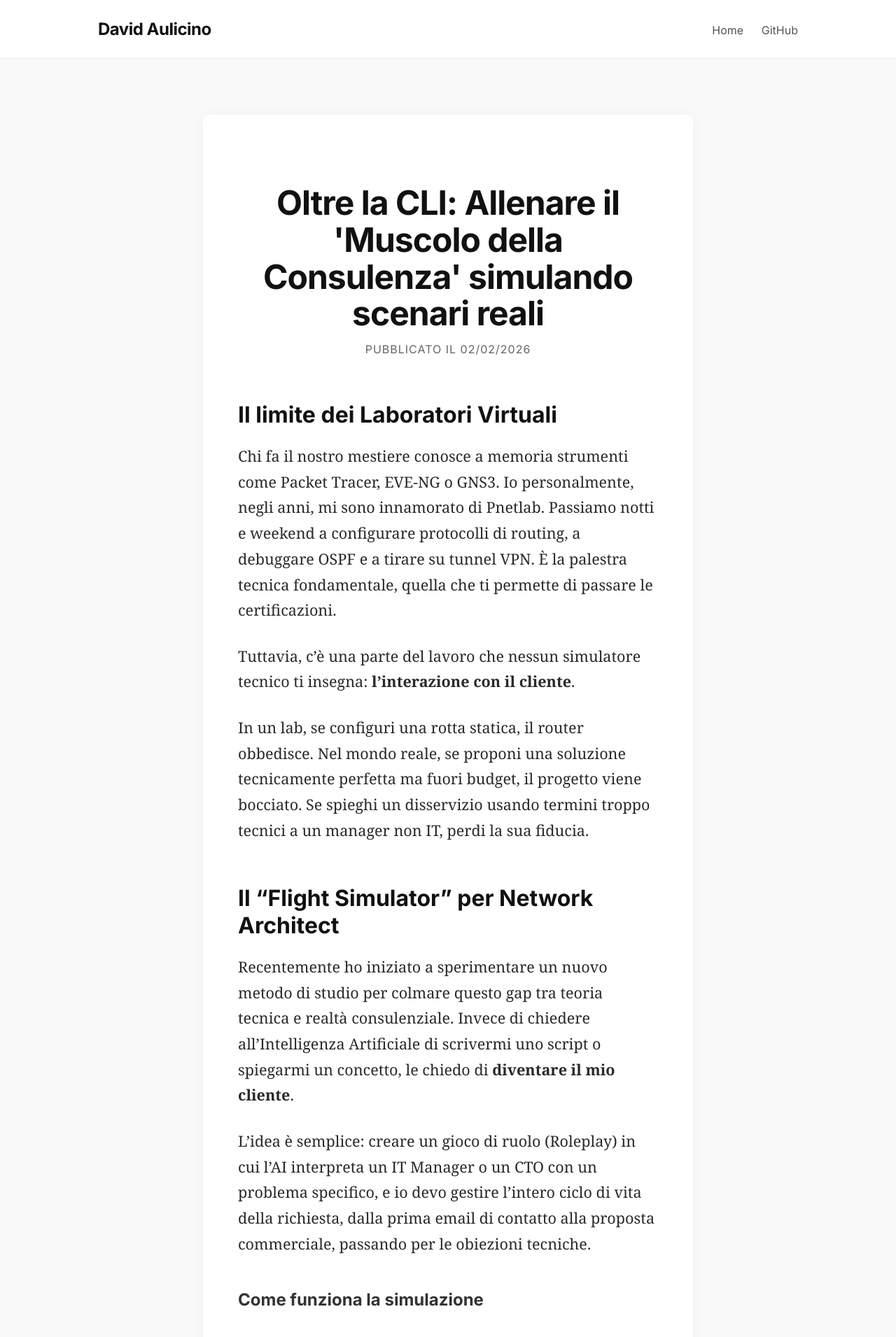
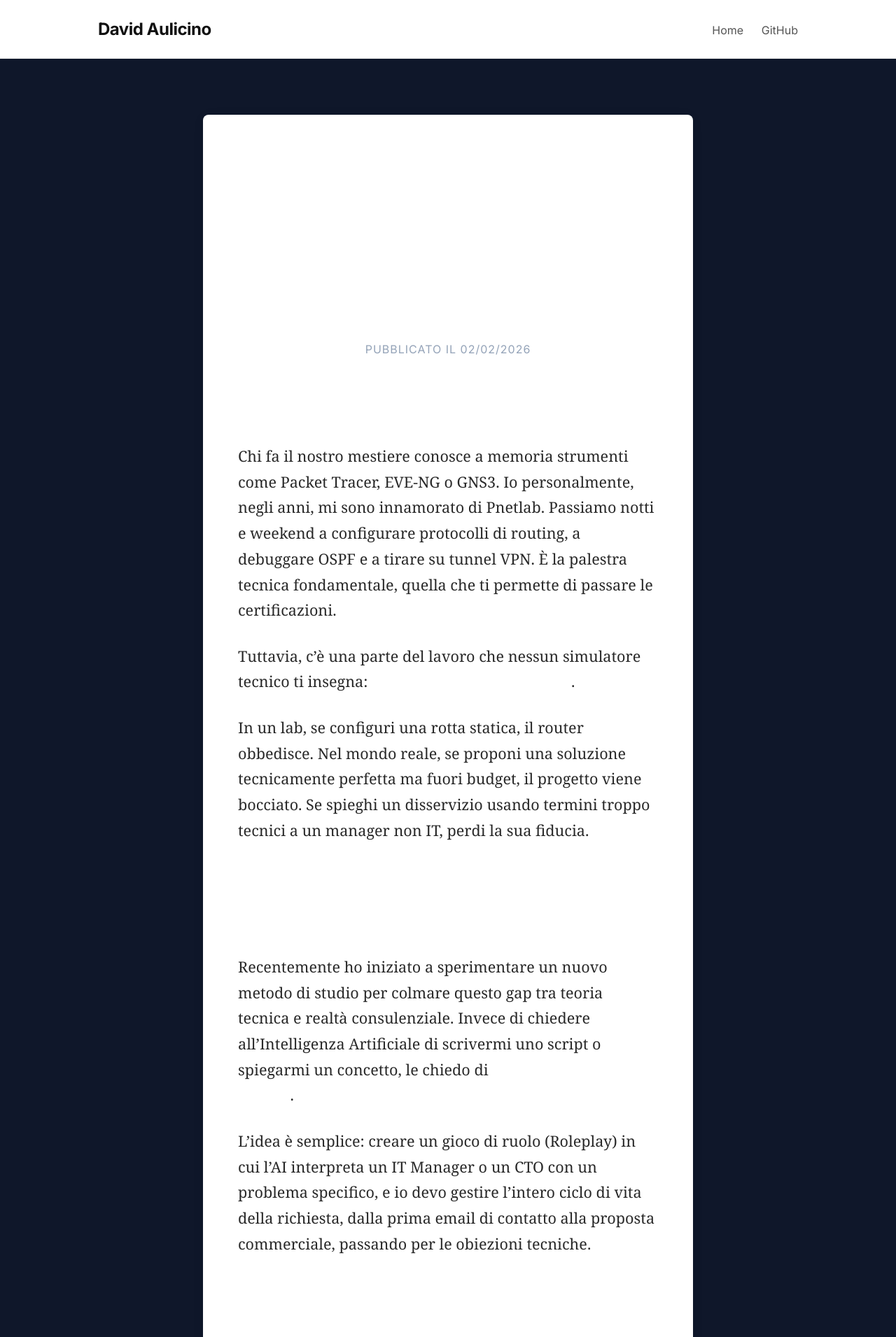
Before and after one commit to davidaulicino17/GitPages, a Jekyll site: the page built from _posts/2026-03-04-oltre-la-cli-simulazioni-roleplay-ai.md, in a window 1280 px wide. Shown: the top 1911 px of the page at 70% size. Built offline with Jekyll 4.4.1, drawn with Linux system fonts in a browser that asks for light colours.

Commit message:
Update post.html

```diff
--- a/_layouts/post.html
+++ b/_layouts/post.html
@@ -1,19 +1,27 @@
 ---
 layout: default
 ---
+
+<style>
+/* Stile Dark Mode essenziale copiato dalla Home */
+body { background-color: #0f172a !important; color: #ffffff !important; }
+h1, h2, h3, h4, strong, b { color: #ffffff !important; }
+a { color: #3b82f6; }
+.btn { background: #3b82f6; color: #ffffff !important; }
+</style>
 
 <article class="post-reading" style="margin-top: 0;">
 
   <header style="margin-bottom: 40px; text-align: center;">
     <h1>{{ page.title }}</h1>
-    <span class="post-meta">Pubblicato il {{ page.date | date: "%d/%m/%Y" }}</span>
+    <span class="post-meta" style="color: #94a3b8">Pubblicato il {{ page.date | date: "%d/%m/%Y" }}</span>
   </header>
 
   <div class="post-content">
     {{ content }}
   </div>
 
-  <hr style="margin: 60px 0 40px 0; border: 0; border-top: 1px solid #eee;">
+  <hr style="margin: 60px 0 40px 0; border: 0; border-top: 1px solid #334155;">
 
   <div style="text-align: center;">
       <a href="{{ '/' | relative_url }}" class="btn">← Torna alla Home</a>
```
